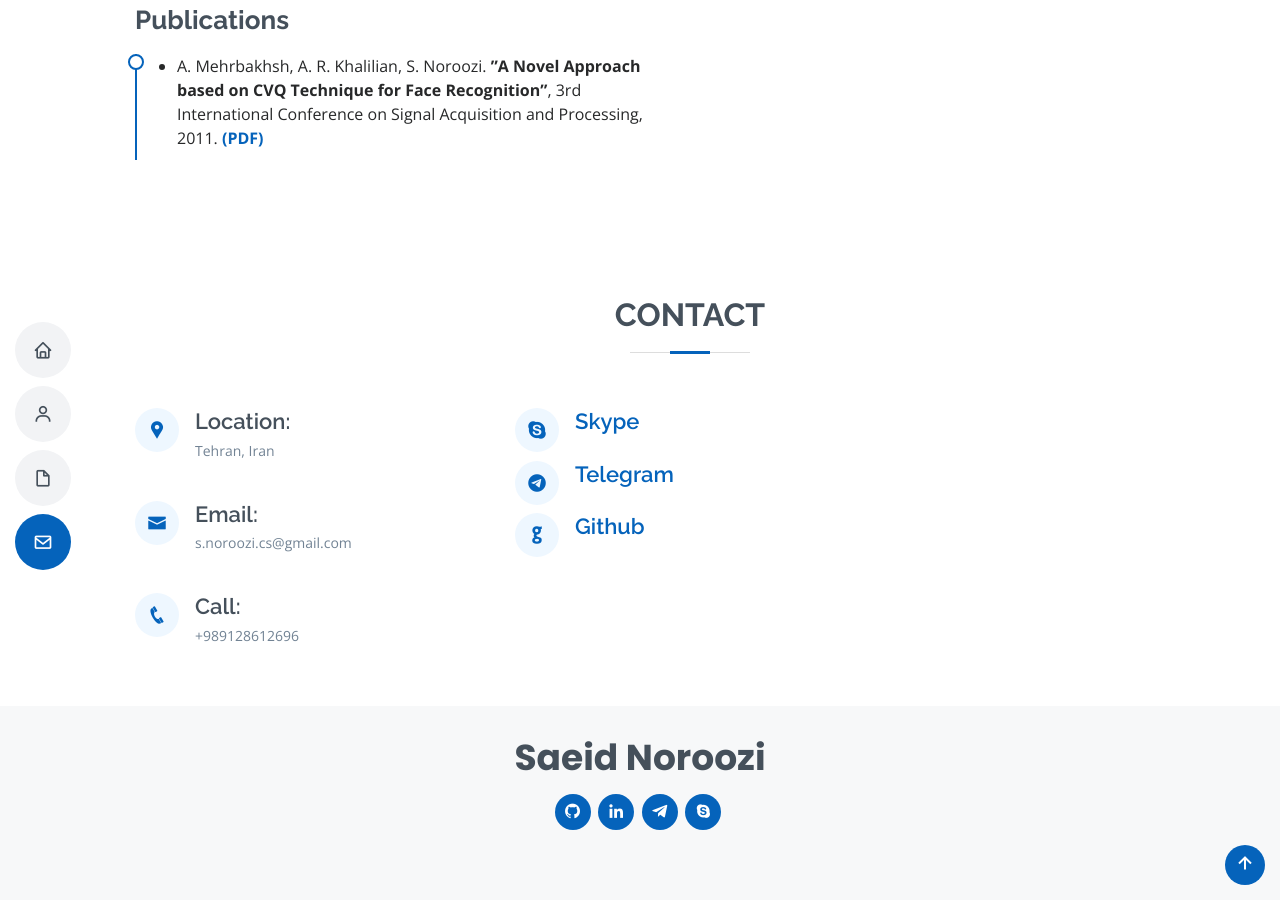
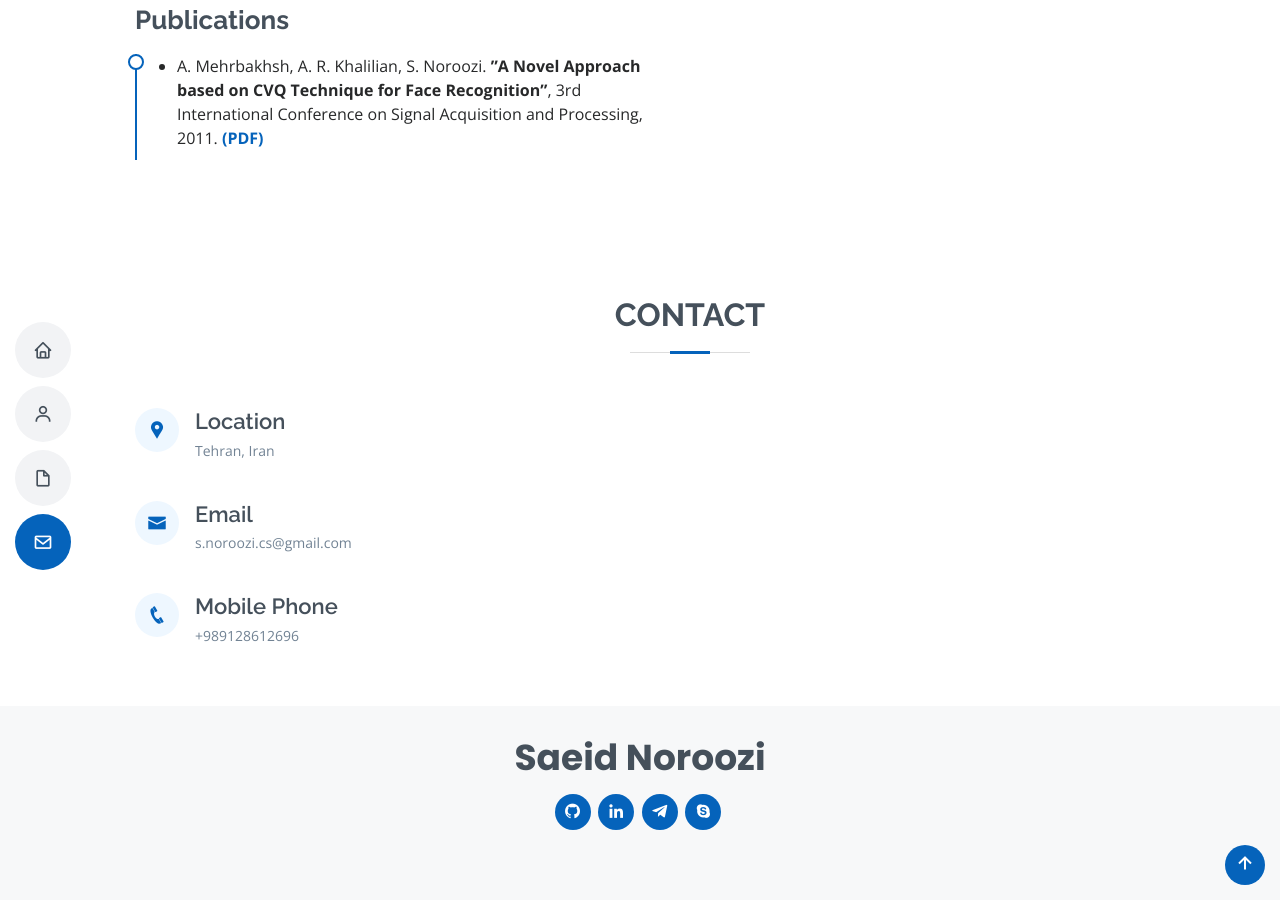
Before and after one commit to s-noroozi-cs/portfolio, a Jekyll site: the page built from index.html, in a window 1280 px wide and 900 px high, scrolled down 4549 px. Built offline with Jekyll 4.4.1, drawn with Linux system fonts in a browser that asks for light colours.

Commit message:
update portfolio

```diff
--- a/index.html
+++ b/index.html
@@ -483,19 +483,19 @@
             <div class="info">
               <div class="address">
                 <i class="icofont-google-map"></i>
-                <h4>Location:</h4>
+                <h4>Location</h4>
                 <p>Tehran, Iran</p>
               </div>
 
               <div class="email">
                 <i class="icofont-envelope"></i>
-                <h4>Email:</h4>
+                <h4>Email</h4>
                 <p>s.noroozi.cs@gmail.com</p>
               </div>
 
               <div class="phone">
                 <i class="icofont-phone"></i>
-                <h4>Call:</h4>
+                <h4>Mobile Phone</h4>
                 <p>+989128612696</p>
               </div>
 
@@ -503,29 +503,6 @@
 
           </div>
 
-          <div class="col-lg-4">
-            <div class="info">
-              <div class="skype">
-                <i class="icofont-skype"></i>
-                <h4><a href="https://join.skype.com/invite/f2Ca0lRg3N5y" target="_blank">Skype</a></h4>
-                <p>&nbsp;</p>
-              </div>
-
-              <div class="telegram">
-                <i class="icofont-telegram"></i>
-                <h4><a href="https://t.me/s_noroozi_cs" target="_blank">Telegram</a></h4>
-                <p>&nbsp;&nbsp;</p>
-              </div>
-
-              <div class="Github">
-                <i class="icofont-github"></i>
-                <h4><a href="https://github.com/{{site.data.personal_info.social.github}}" target="_blank">Github</a></h4>
-                <p>&nbsp;&nbsp;&nbsp;</p>
-              </div>
-
-            </div>
-
-          </div>
 
         </div>
 
```
Also changed, not shown: 2 other files.
